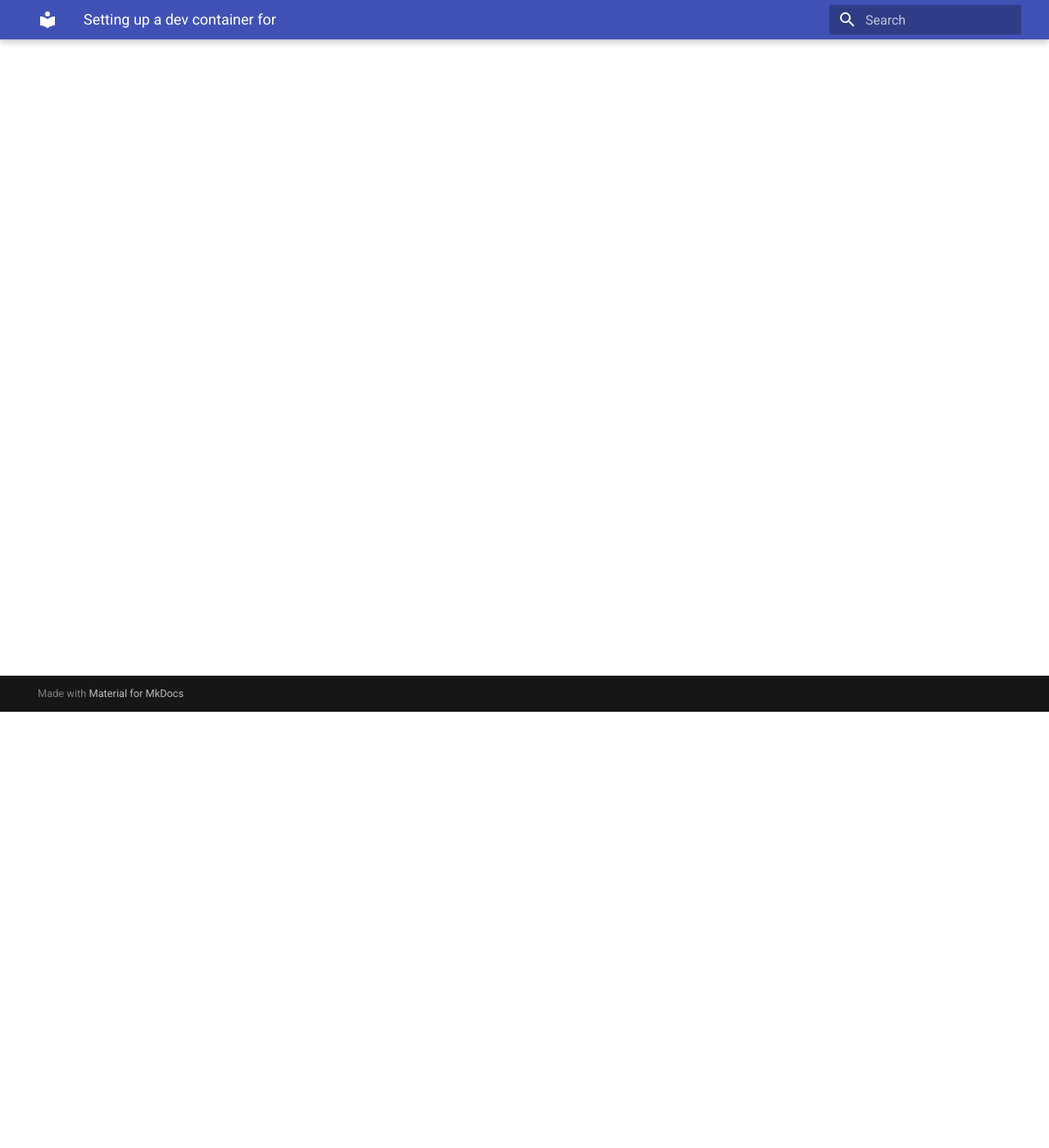
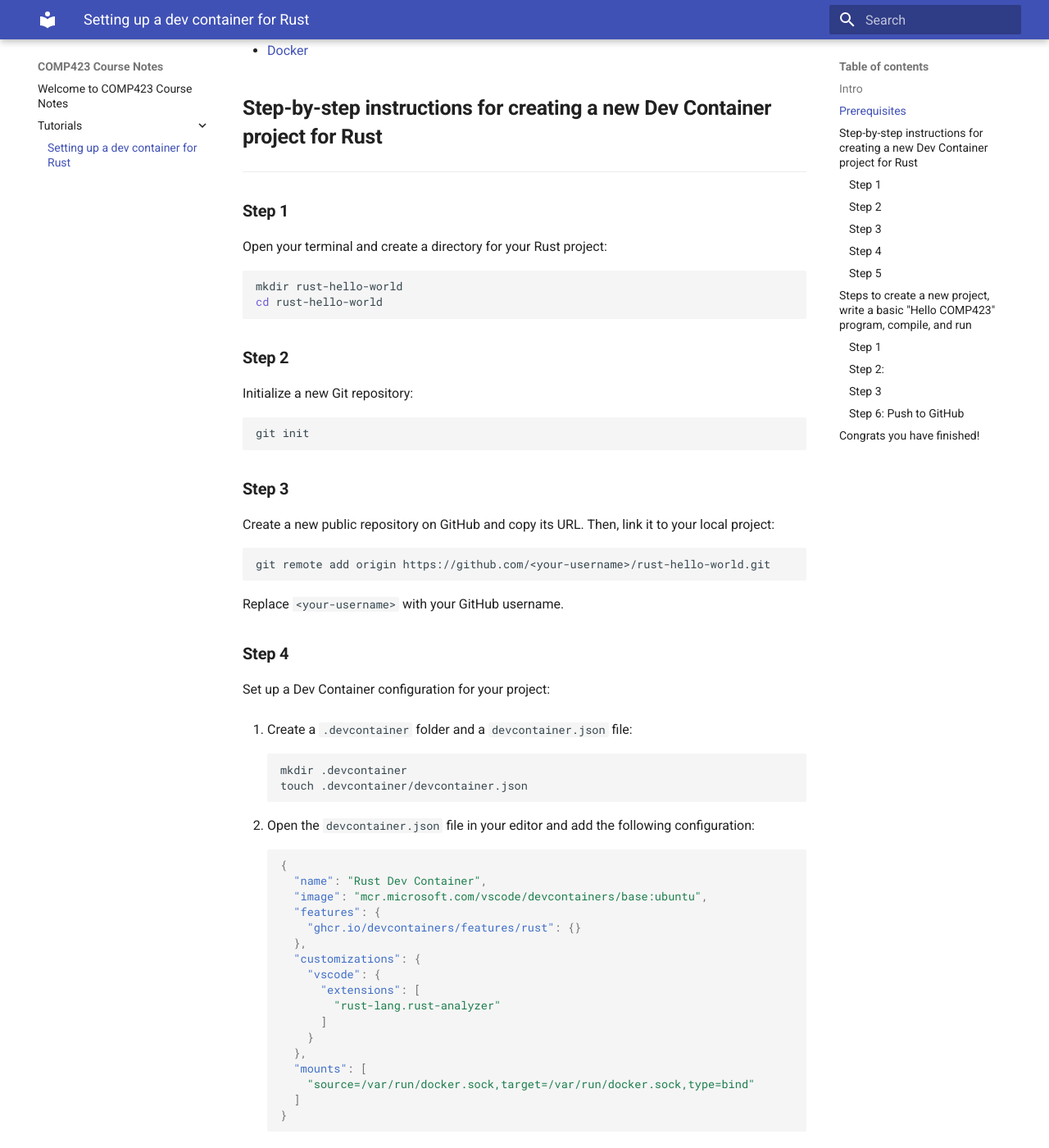
Before and after one commit to anshdesai04/comp423-course-notes, an MkDocs documentation site: the page built from docs/tutorials/rust-setup.md, in a window 1280 px wide and 1400 px high, scrolled down 532 px. Shown: the whole window at 82% size. Built offline with MkDocs 1.6.1 and Material for MkDocs 9.7.7, drawn with Linux system fonts in a browser that asks for light colours; some of the changed text lies outside the part shown.

Commit message:
Add Rust tutorial

````diff
--- a/docs/tutorials/rust-setup.md
+++ b/docs/tutorials/rust-setup.md
@@ -1,4 +1,180 @@
-# Setting up a dev container for <Insert: Go or Rust depending on which you are doing>
+# Setting up a dev container for Rust
 
 * Primary author: [Ansh Desai](https://github.com/anshdesai04)
 * Reviewer: [Sujay Patel](https://github.com/SUJP123)
+
+## **Intro**
+This is a guide for setting up a Rust project with a Git repository and a dev container, and produce a "Hello COMP423!" program.
+
+## **Prerequisites**
+Before starting, ensure you have the following installed:
+
+- [Visual Studio Code](https://code.visualstudio.com/) as well as the **Remote – Containers** extension
+- [Git](https://git-scm.com/)
+- [Docker](https://www.docker.com/)
+
+## **Step-by-step instructions for creating a new Dev Container project for Rust**
+
+---
+
+### **Step 1**
+Open your terminal and create a directory for your Rust project:
+```bash
+mkdir rust-hello-world
+cd rust-hello-world
+```
+### **Step 2**
+Initialize a new Git repository:
+```bash
+git init
+```
+### **Step 3**
+Create a new public repository on GitHub and copy its URL. Then, link it to your local project:
+```bash
+git remote add origin https://github.com/<your-username>/rust-hello-world.git
+```
+
+Replace `<your-username>` with your GitHub username.
+
+### **Step 4**
+Set up a Dev Container configuration for your project:
+
+1. Create a `.devcontainer` folder and a `devcontainer.json` file:
+   ```bash
+   mkdir .devcontainer
+   touch .devcontainer/devcontainer.json
+   ```
+
+2. Open the `devcontainer.json` file in your editor and add the following configuration:
+   ```json
+   {
+     "name": "Rust Dev Container",
+     "image": "mcr.microsoft.com/vscode/devcontainers/base:ubuntu",
+     "features": {
+       "ghcr.io/devcontainers/features/rust": {}
+     },
+     "customizations": {
+       "vscode": {
+         "extensions": [
+           "rust-lang.rust-analyzer"
+         ]
+       }
+     },
+     "mounts": [
+       "source=/var/run/docker.sock,target=/var/run/docker.sock,type=bind"
+     ]
+   }
+   ```
+
+3. Save the file and reopen the project in the container by pressing `Ctrl+Shift+P` (or `Cmd+Shift+P` on Mac), typing "Dev Containers: Reopen in Container," and selecting the option.
+
+### **Step 5**
+Verify that Rust is installed and working inside the Dev Container:
+
+1. Open a terminal in VS Code (inside the container) and run:
+   ```bash
+   rustc --version
+   ```
+
+2. You should see output similar to the following:
+   ```
+   rustc 1.x.x (some-hash YYYY-MM-DD)
+   ```
+
+This confirms that Rust is installed and ready to use in your Dev Container.
+
+Here’s how we can start with **Step 1** under your new section:
+
+## **Steps to create a new project, write a basic "Hello COMP423" program, compile, and run**
+
+### **Step 1**
+Create a new Rust project using Cargo:
+
+1. Run the following command to initialize a new Cargo project:
+   ```bash
+   cargo new hello-comp423 --vcs none
+   ```
+
+   This creates a new folder called `hello-comp423` with the default structure for a Rust project.
+
+2. Navigate into the project directory:
+   ```bash
+   cd hello-comp423
+   ```
+
+3. Verify the folder structure. You should see:
+   ```
+   hello-comp423/
+   ├── Cargo.toml
+   └── src/
+       └── main.rs
+   ```
+
+The `Cargo.toml` file contains metadata about the project, and `src/main.rs` is where you’ll write your program.
+
+### **Step 2:**
+Write the "Hello, COMP423!" program:
+
+1. Open the `src/main.rs` file in your project directory. Replace its contents with the following code:
+   ```rust
+   fn main() {
+       println!("Hello COMP423!");
+   }
+   ```
+
+2. Save the file.
+
+This is your basic Rust program, which prints "Hello, COMP423!" to the console when executed.
+
+### **Step 3**
+Compile and run the program:
+
+1. To compile the program, run:
+   ```bash
+   cargo build
+   ```
+
+2. To execute the compiled program, run:
+   ```bash
+   ./target/debug/hello-comp423
+   ```
+
+   You should see the output:
+   ```text
+   Hello COMP423!
+   ```
+
+Alternatively, you can compile and run the program in one step using:
+   ```bash
+   cargo run
+   ```
+
+   This will both build the program and immediately execute it, showing the output:
+   ```text
+   Hello COMP423!
+   ```
+   > **Note:** The `cargo build` command compiles the program and generates an executable file in the `target/debug` directory. This is useful when you want to compile the code without immediately running it, for example, to inspect or use the binary later. On the other hand, `cargo run` combines building and executing the program in one step, making it convenient during development when you want to see the program's output right away.
+
+
+### **Step 6: Push to GitHub**
+
+1. Stage files, and add a README:
+   ```bash
+   echo "https://anshdesai04.github.io/comp423-course-notes/tutorials/rust-setup/" > README.md
+   git add .
+   ```
+
+2. Add configs and commit:
+   ```bash
+   git config user.name --global "your-username-here"
+   git config user.email --global "your-email-here"
+   git commit -m "your-message-here"
+   ```
+
+3. Push to remote:
+   ```bash
+   git branch -M main
+   git push --set-upstream origin main
+   ```
+
+## **Congrats you have finished!**
--- a/mkdocs.yml
+++ b/mkdocs.yml
@@ -5,3 +5,6 @@
 markdown_extensions:
   - admonition
   - codehilite
+  - fenced_code
+  - pymdownx.highlight
+  - pymdownx.superfences
````
Also changed, not shown: docs/index.md (+0 -18 lines).
